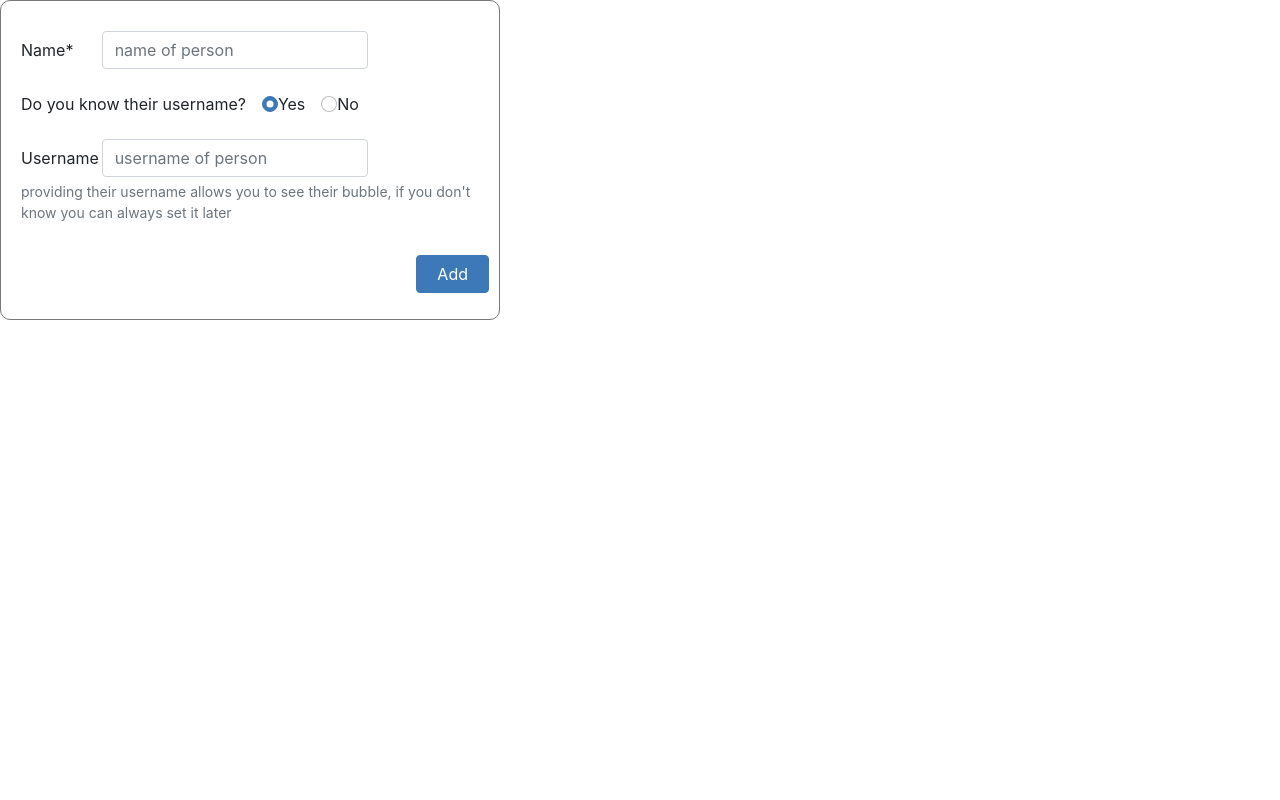
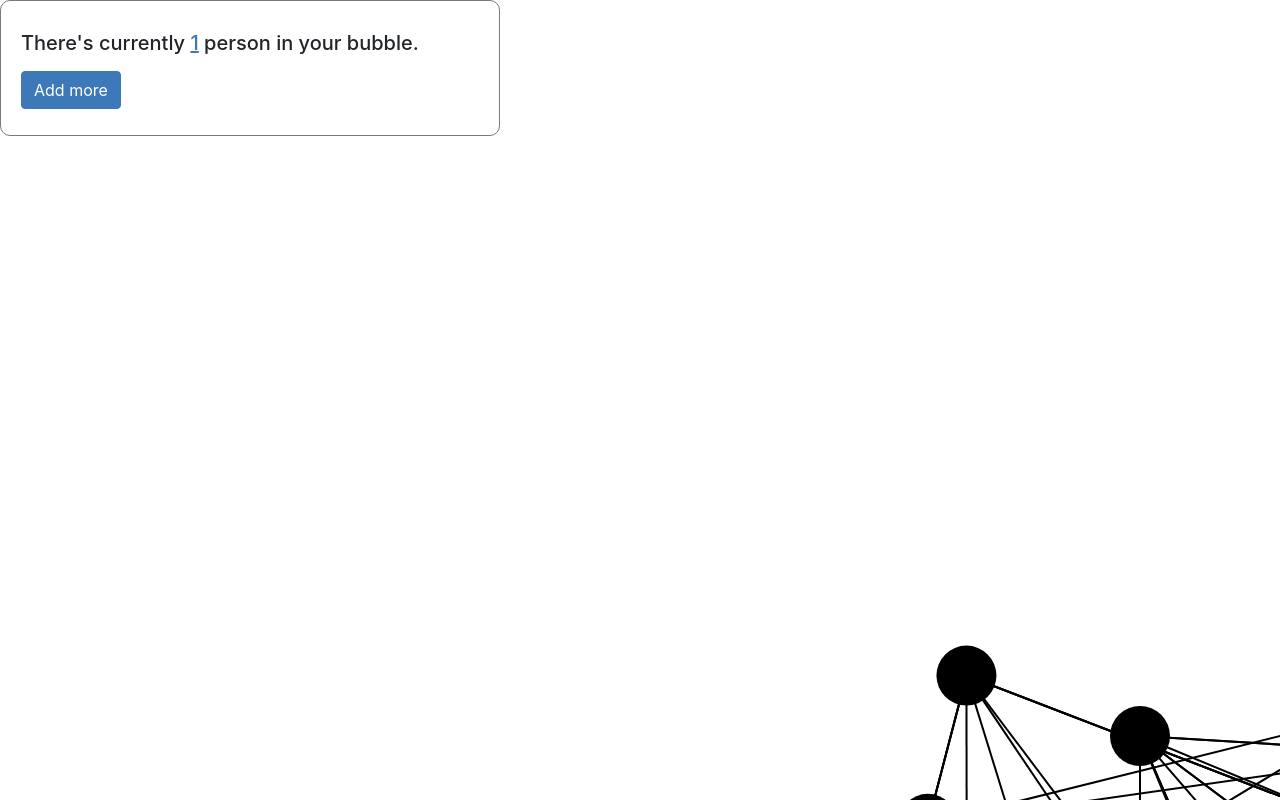
Before and after one commit to Gordon-Yeh/covid-bubble, a React (Create React App) app in the folder web/: page / in a window 1280 px wide. Shown: the top 800 px of the page. Built offline with nearby package versions, Linux system fonts and the light colour scheme.

Commit message:
add dashboard dialog

```diff
--- a/web/src/App.tsx
+++ b/web/src/App.tsx
@@ -1,7 +1,7 @@
 import React from 'react';
 import NetworkGraph from './components/NetworkGraph';
 import DialogBox from './containers/DialogBox';
-import { LandingDialog, SignupDialog, AddNodeDialog } from './components/Dialogs';
+import { LandingDialog, SignupDialog, AddNodeDialog, DashboardDialog } from './components/Dialogs';
 import './App.scss';
 
 function App() {
@@ -20,7 +20,7 @@ function App() {
   return (
     <div className="App">
       <DialogBox>
-        <AddNodeDialog/>
+        <DashboardDialog/>
       </DialogBox>
       <NetworkGraph
         height={window.outerHeight + 1000}
--- /dev/null
+++ b/web/src/components/Dialogs/DashboardDialog.tsx
@@ -0,0 +1,31 @@
+import React from 'react';
+
+export default function DashboardDialog({
+  bubbleSize, onAddConnection
+}) {
+  return (
+    <div className="text-left h5">
+      <p>
+        There's currently&nbsp;
+        <span className="text-primary text-decoration-underline">
+          {bubbleSize}
+        </span>
+        &nbsp;person in your bubble.
+      </p>
+      <p>
+        <button
+          type="button"
+          className="btn btn-primary mr-3"
+          onClick={onAddConnection}
+        >
+          Add more
+        </button>
+      </p>
+    </div>
+  )
+};
+
+DashboardDialog.defaultProps = {
+  bubbleSize: 1,
+  onAddConnection: () => {}
+};
--- a/web/src/components/Dialogs/index.js
+++ b/web/src/components/Dialogs/index.js
@@ -1,9 +1,11 @@
 import LandingDialog from './LandingDialog';
 import SignupDialog from './SignupDialog';
 import AddNodeDialog from './AddNodeDialog';
+import DashboardDialog from './DashboardDialog';
 
 export {
   LandingDialog,
   SignupDialog,
-  AddNodeDialog
+  AddNodeDialog,
+  DashboardDialog
 }
--- a/web/src/index.scss
+++ b/web/src/index.scss
@@ -1,5 +1,4 @@
-@import "./styles/bootstrap";
-@import "./styles/fonts/fonts";
+@import "./styles/custom";
 
 body {
   margin: 0;
--- /dev/null
+++ b/web/src/styles/_custom.scss
@@ -0,0 +1,23 @@
+@import "./colors";
+@import "./bootstrap";
+@import "./fonts/fonts";
+
+.text-primary {
+  color: $primary;
+}
+
+.text-secondary {
+  color: $secondary;
+}
+
+.text-dark {
+  color: $dark;
+}
+
+.text-warning {
+  color: $warning;
+}
+
+.text-danger {
+  color: $danger;
+}
```
Also changed, not shown: web/src/components/Dialogs/DashboardDialog.scss (added).
